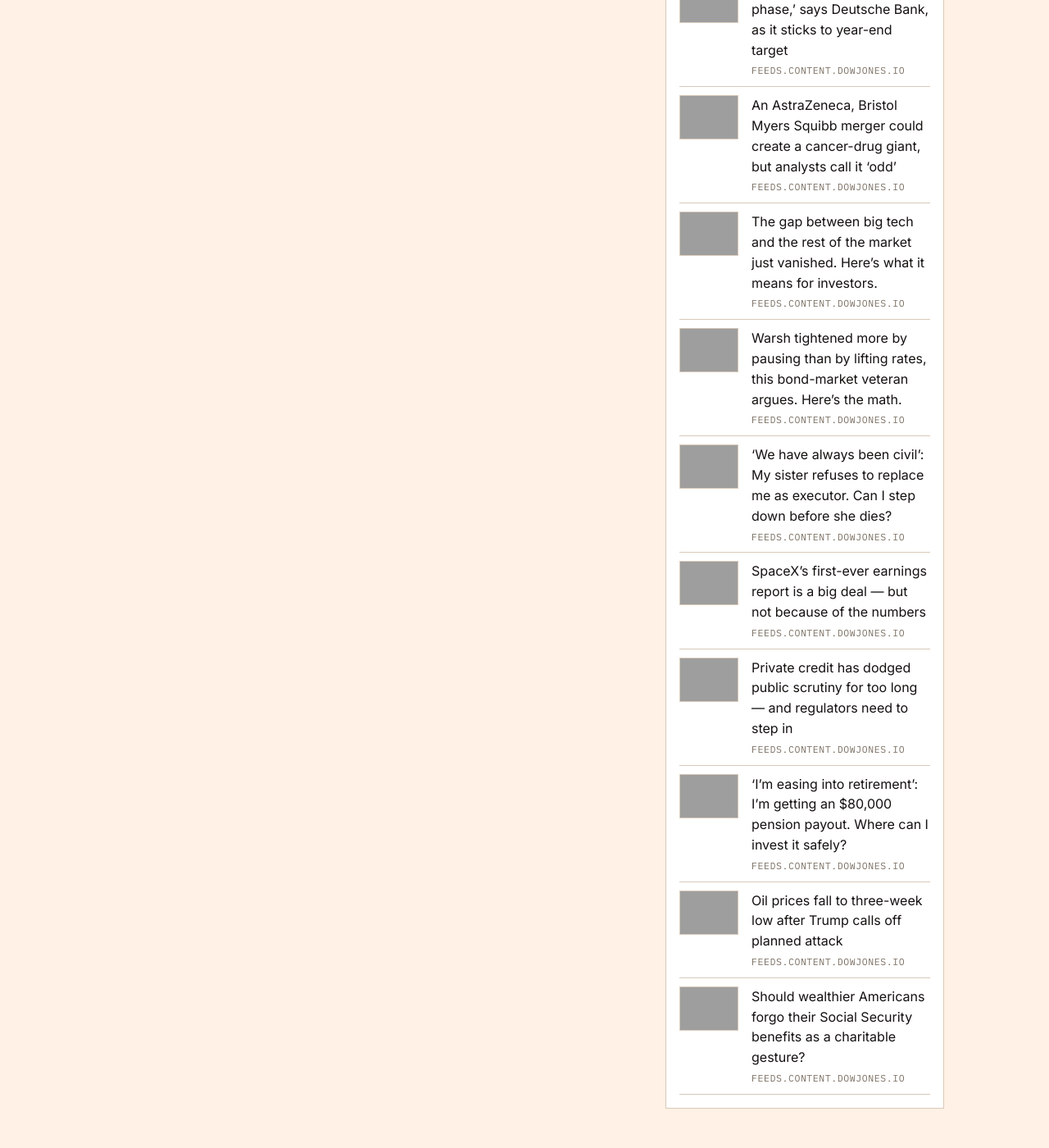
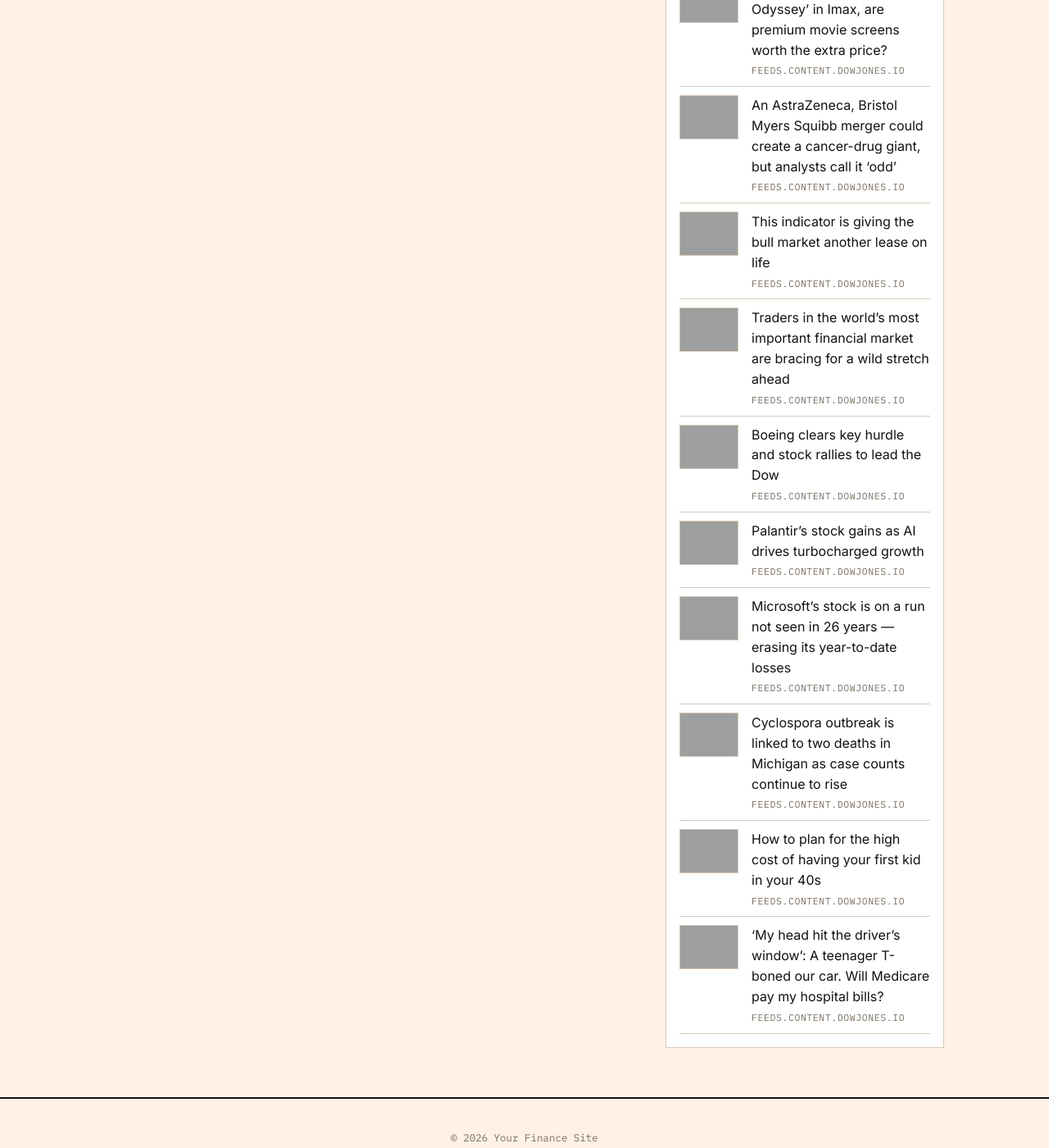
Before and after one commit to GlobTechCo/globtechco.github.io, a Jekyll site: the page built from index.html, in a window 1280 px wide and 1400 px high, scrolled down 424 px, cut to the strip 0-1400 px from the top of the window. Shown: the whole strip at 82% size. Built offline with Jekyll 4.4.1, drawn with Linux system fonts in a browser that asks for light colours; a script that is not in the unit is left out; the list of posts is cut into pages by our own code; some of the changed text lies outside the part shown; grey boxes are pictures that could not be loaded.

Commit message:
Auto-content update 2026-08-03

```diff
--- a/_data/aggregator.yml
+++ b/_data/aggregator.yml
@@ -1,50 +1,50 @@
-- title: "Gold is still in its \u2018explosive phase,\u2019 says Deutsche Bank, as it sticks to year-end target"
-  link: "https://www.marketwatch.com/story/gold-is-still-in-its-explosive-phase-says-deutsche-bank-as-it-sticks-to-year-end-target-fc5bc13a?mod=mw_rss_topstories"
+- title: "As \u2018Spider-Man\u2019 joins \u2018The Odyssey\u2019 in Imax, are premium movie screens worth the extra price?"
+  link: "https://www.marketwatch.com/story/as-spider-man-joins-the-odyssey-in-imax-are-premium-movie-screens-worth-the-extra-price-74304e34?mod=mw_rss_topstories"
   source: "feeds.content.dowjones.io"
-  pubdate: "Mon, 03 Aug 2026 12:36:00 GMT"
-  image: "https://images.mktw.net/im-04761027"
+  pubdate: "Mon, 03 Aug 2026 21:33:00 GMT"
+  image: "https://images.mktw.net/im-86491113"
 - title: "An AstraZeneca, Bristol Myers Squibb merger could create a cancer-drug giant, but analysts call it \u2018odd\u2019"
   link: "https://www.marketwatch.com/story/astrazeneca-tie-up-talks-with-bristol-myers-squibb-are-moving-stocks-analysts-are-puzzled-7ae60fef?mod=mw_rss_topstories"
   source: "feeds.content.dowjones.io"
-  pubdate: "Mon, 03 Aug 2026 12:13:00 GMT"
+  pubdate: "Mon, 03 Aug 2026 20:59:00 GMT"
   image: "https://images.mktw.net/im-77319580"
-- title: "The gap between big tech and the rest of the market just vanished. Here\u2019s what it means for investors."
-  link: "https://www.marketwatch.com/story/the-gap-between-big-tech-and-the-rest-of-the-market-just-vanished-heres-what-it-means-for-investors-e783d2dc?mod=mw_rss_topstories"
+- title: "This indicator is giving the bull market another lease on life"
+  link: "https://www.marketwatch.com/story/this-indicator-is-giving-the-bull-market-another-lease-on-life-47479269?mod=mw_rss_topstories"
   source: "feeds.content.dowjones.io"
-  pubdate: "Mon, 03 Aug 2026 12:10:00 GMT"
-  image: "https://images.mktw.net/im-02204894"
-- title: "Warsh tightened more by pausing than by lifting rates, this bond-market veteran argues. Here\u2019s the math."
-  link: "https://www.marketwatch.com/story/warsh-tightened-more-by-pausing-than-by-lifting-rates-this-bond-market-veteran-argues-heres-the-math-31cb15a1?mod=mw_rss_topstories"
+  pubdate: "Mon, 03 Aug 2026 20:44:00 GMT"
+  image: "https://images.mktw.net/im-68798231"
+- title: "Traders in the world\u2019s most important financial market are bracing for a wild stretch ahead"
+  link: "https://www.marketwatch.com/story/traders-in-the-worlds-most-important-financial-market-are-bracing-for-a-wild-stretch-ahead-4a1507dc?mod=mw_rss_topstories"
   source: "feeds.content.dowjones.io"
-  pubdate: "Mon, 03 Aug 2026 12:08:00 GMT"
-  image: "https://images.mktw.net/im-60338265"
-- title: "\u2018We have always been civil\u2019: My sister refuses to replace me as executor. Can I step down before she dies?"
-  link: "https://www.marketwatch.com/story/we-have-always-been-civil-my-sister-refuses-to-replace-me-as-executor-can-i-step-down-before-she-dies-84a835a9?mod=mw_rss_topstories"
+  pubdate: "Mon, 03 Aug 2026 20:32:00 GMT"
+  image: "https://images.mktw.net/im-82690523"
+- title: "Boeing clears key hurdle and stock rallies to lead the Dow"
+  link: "https://www.marketwatch.com/story/boeing-clears-key-hurdle-and-stock-rallies-leading-the-dow-ffd2dcbd?mod=mw_rss_topstories"
   source: "feeds.content.dowjones.io"
-  pubdate: "Mon, 03 Aug 2026 12:00:00 GMT"
-  image: "https://images.mktw.net/im-37845033"
-- title: "SpaceX\u2019s first-ever earnings report is a big deal \u2014 but not because of the numbers"
-  link: "https://www.marketwatch.com/story/spacexs-first-ever-earnings-report-is-a-big-deal-but-not-because-of-the-numbers-9e53bc43?mod=mw_rss_topstories"
+  pubdate: "Mon, 03 Aug 2026 20:17:00 GMT"
+  image: "https://images.mktw.net/im-95186082"
+- title: "Palantir\u2019s stock gains as AI drives turbocharged growth"
+  link: "https://www.marketwatch.com/story/palantirs-stock-gains-as-ai-drives-turbocharged-growth-e006b70a?mod=mw_rss_topstories"
   source: "feeds.content.dowjones.io"
-  pubdate: "Mon, 03 Aug 2026 11:54:00 GMT"
-  image: "https://images.mktw.net/im-21342281"
-- title: "Private credit has dodged public scrutiny for too long \u2014 and regulators need to step in"
-  link: "https://www.marketwatch.com/story/private-credit-has-dodged-public-scrutiny-for-too-long-and-regulators-need-to-step-in-9ebb1d8c?mod=mw_rss_topstories"
+  pubdate: "Mon, 03 Aug 2026 20:07:00 GMT"
+  image: "https://images.mktw.net/im-45311862"
+- title: "Microsoft\u2019s stock is on a run not seen in 26 years \u2014 erasing its year-to-date losses"
+  link: "https://www.marketwatch.com/story/microsofts-stock-is-on-a-run-not-seen-in-26-years-erasing-its-year-to-date-losses-d9827b6c?mod=mw_rss_topstories"
   source: "feeds.content.dowjones.io"
-  pubdate: "Mon, 03 Aug 2026 11:00:00 GMT"
-  image: "https://images.mktw.net/im-90075346"
-- title: "\u2018I\u2019m easing into retirement\u2019: I\u2019m getting an $80,000 pension payout. Where can I invest it safely?"
-  link: "https://www.marketwatch.com/story/im-easing-into-retirement-im-getting-an-80-000-pension-payout-where-can-i-invest-it-safely-6653d810?mod=mw_rss_topstories"
+  pubdate: "Mon, 03 Aug 2026 19:40:00 GMT"
+  image: "https://images.mktw.net/im-06137309"
+- title: "Cyclospora outbreak is linked to two deaths in Michigan as case counts continue to rise"
+  link: "https://www.marketwatch.com/story/cyclospora-outbreak-is-linked-to-two-deaths-in-michigan-as-case-counts-continue-to-rise-77b49a5a?mod=mw_rss_topstories"
   source: "feeds.content.dowjones.io"
-  pubdate: "Mon, 03 Aug 2026 11:00:00 GMT"
-  image: "https://images.mktw.net/im-08898714"
-- title: "Oil prices fall to three-week low after Trump calls off planned attack"
-  link: "https://www.marketwatch.com/story/oil-prices-fall-to-three-week-low-after-trump-calls-off-planned-attack-631a8683?mod=mw_rss_topstories"
+  pubdate: "Mon, 03 Aug 2026 19:30:00 GMT"
+  image: "https://images.mktw.net/im-11065133"
+- title: "How to plan for the high cost of having your first kid in your 40s"
+  link: "https://www.marketwatch.com/story/how-to-plan-for-the-high-cost-of-having-your-first-kid-in-your-40s-bfe0c28a?mod=mw_rss_topstories"
   source: "feeds.content.dowjones.io"
-  pubdate: "Mon, 03 Aug 2026 10:26:00 GMT"
-  image: "https://images.mktw.net/im-50964113"
-- title: "Should wealthier Americans forgo their Social Security benefits as a charitable gesture?"
-  link: "https://www.marketwatch.com/story/should-wealthier-americans-forgo-their-social-security-benefits-as-a-charitable-gesture-2c7b6801?mod=mw_rss_topstories"
+  pubdate: "Mon, 03 Aug 2026 19:11:00 GMT"
+  image: "https://images.mktw.net/im-52679023"
+- title: "\u2018My head hit the driver\u2019s window\u2019: A teenager T-boned our car. Will Medicare pay my hospital bills?"
+  link: "https://www.marketwatch.com/story/my-head-hit-the-drivers-window-a-teenager-t-boned-our-car-will-medicare-pay-my-hospital-bills-0552d90d?mod=mw_rss_topstories"
   source: "feeds.content.dowjones.io"
-  pubdate: "Mon, 03 Aug 2026 10:00:00 GMT"
-  image: "https://images.mktw.net/im-55523121"
+  pubdate: "Mon, 03 Aug 2026 19:00:00 GMT"
+  image: "https://images.mktw.net/im-92089659"
```
